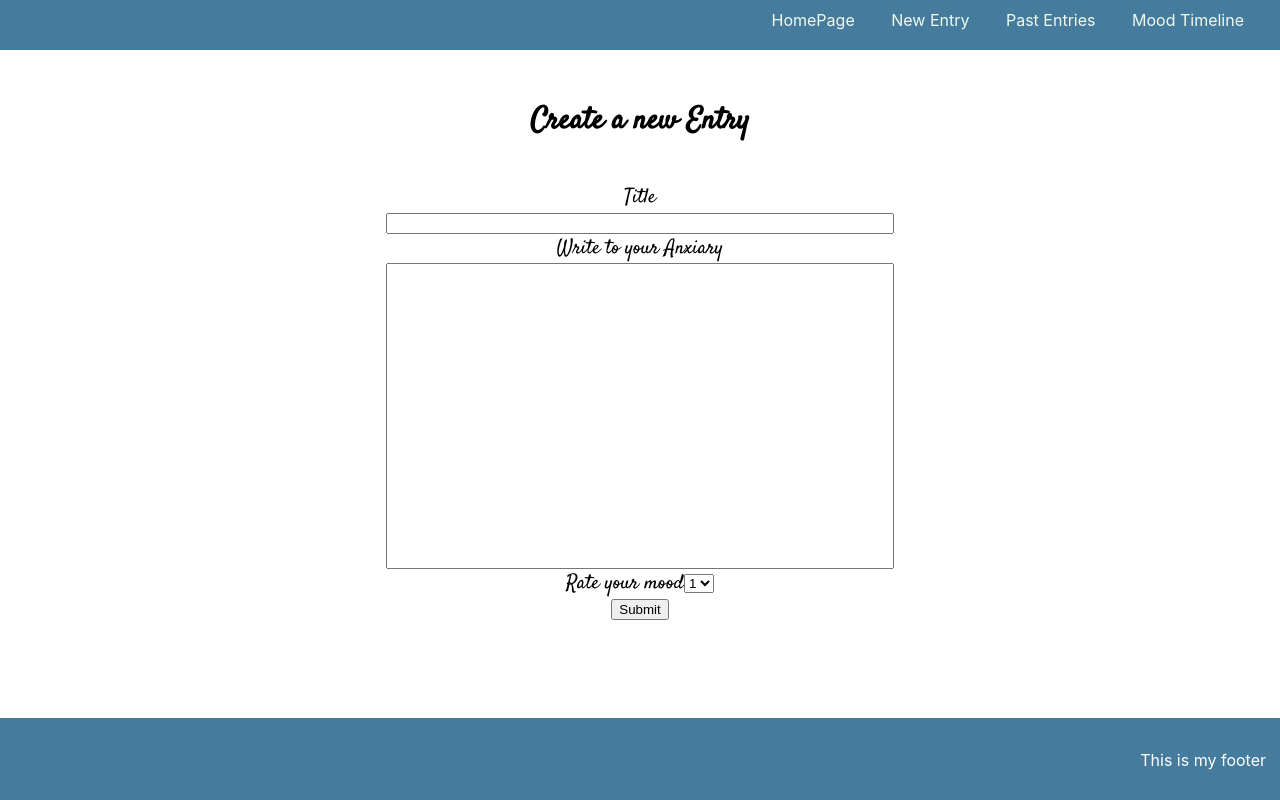
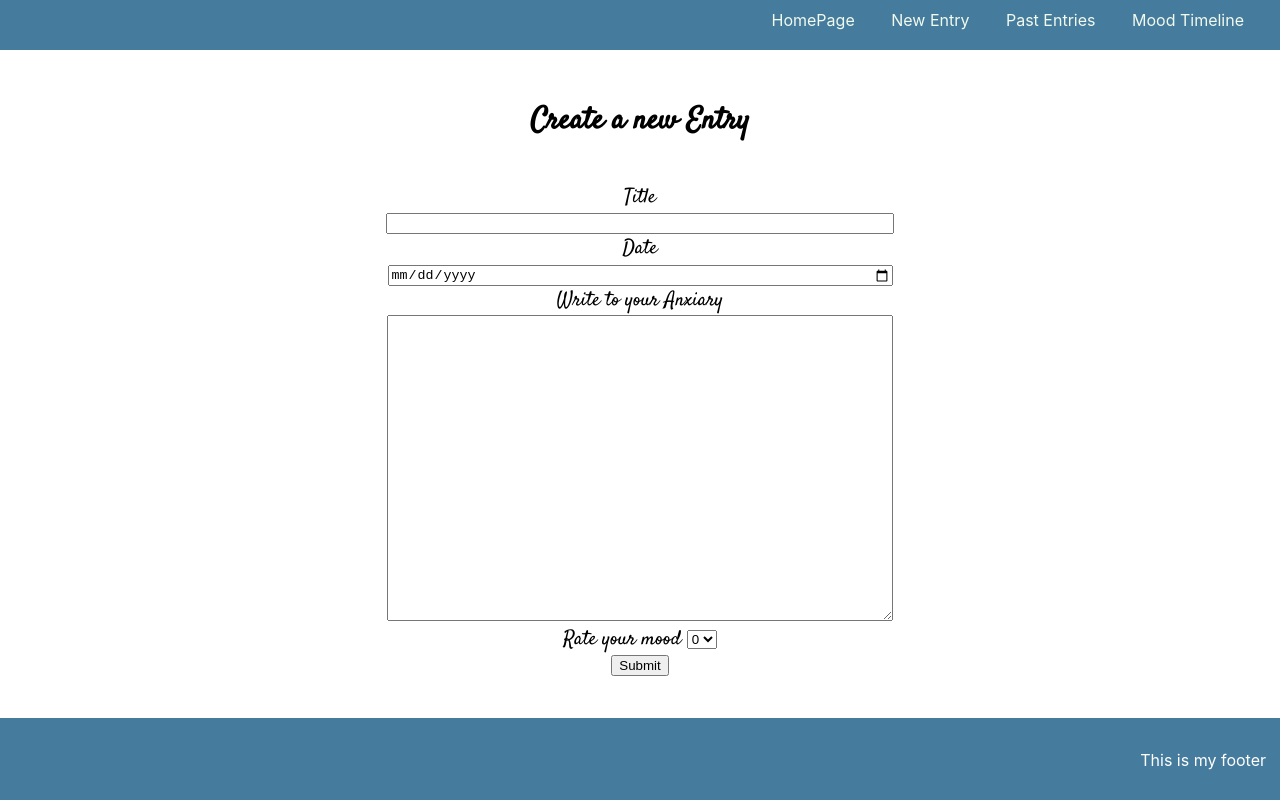
Before and after one commit to arquimidesperez/Anxiary-API, a React (Create React App) app in the folder anxiary-app/: page /newentry in a window 1280 px wide. Built offline with nearby package versions, Linux system fonts and the light colour scheme; no server answers.

Commit message:
pending: working on past entries map

```diff
--- a/anxiary-app/src/App.js
+++ b/anxiary-app/src/App.js
@@ -19,7 +19,7 @@ function App() {
         <Route exact path='/newentry'>
           <NewEntry />
         </Route>
-        <Route exact path='/pastentry'>
+        <Route exact path='/pastentries'>
           <PastEntries />
         </Route>
         <Route exact path='/moodtimeline'>
--- a/anxiary-app/src/components/NewEntry.jsx
+++ b/anxiary-app/src/components/NewEntry.jsx
@@ -1,27 +1,40 @@
-import { useEffect, useState } from 'react';
-import { getEntries } from '../services/api';
+import { useState } from 'react';
+import { useHistory } from 'react-router';
+import { newEntry } from '../services/api';
 import './stylesheets/newentry.css';
 // import { Link } from 'react-router-dom';
 
 export default function CreateEntry(){
 
-  const [entries, setEntries] = useState([]);
+  const defaultObj = {
+    Title: "",
+    Date: "",
+    Entry: "",
+    Mood: ""
+  };
 
-  useEffect(() => {
-    const fetchData = async () => {
-      const res = await getEntries();
-      console.log(res);
-      setEntries(res);
-    };
-    fetchData();
-  }, []);
+  const [input, setInput] = useState(defaultObj);
+  const history = useHistory();
+
 
   const handleChange = (e) => {
+    const { name, value } = e.target;
 
+    setInput((prevInput) => ({
+      ...prevInput,
+      [name]: value,
+    }));
   }
 
+  /**
+   * Need to modify the pastentries to map out the previous entries
+   */
+
   const handleSubmit = async(e) => {
-
+    e.preventDefault();
+    const response = await newEntry(input);
+    console.log(response);
+    history.push("/pastentries")
   }
   /**
    * For Form:
@@ -38,14 +51,19 @@ export default function CreateEntry(){
       <form className = 'EntryForm' onChange={handleChange} onSubmit={handleSubmit}>
         <label className='FormLabels'>Title</label>
         <br />
-        <input type='text' name='title' className='EntryTitle'/>
+        <input type='text' name='Title' className='EntryTitle'/>
+        <br />
+        <label className='FormLabels'>Date</label>
+        <br />
+        <input type='date' name='Date' className='EntryTitle'/>
         <br />
         <label className='FormLabels'>Write to your Anxiary</label>
         <br />
-        <input type='text' name='title' className='Entry' />
+        <textarea type='text' name='Entry' className='Entry' />
         <br />
-        <label className='FormLabels'>Rate your mood</label>
-        <select name='moodScore'>
+        <label className='FormLabels'>Rate your mood </label>
+        <select name='Mood'>
+          <option value='0'>0</option>
           <option value='1'>1</option>
           <option value='2'>2</option>
           <option value='3'>3</option>
--- a/anxiary-app/src/components/PastEntries.jsx
+++ b/anxiary-app/src/components/PastEntries.jsx
@@ -14,4 +14,12 @@ export default function PastEntries() {
     fetchData();
   }, []);
 
+  return (
+    <div>
+      <br />
+      <br />
+      <br />
+      <h3>This is some text</h3>
+    </div>
+  )
 }
```
Also changed, not shown: anxiary-app/src/components/pastentries.css (deleted), anxiary-app/src/components/stylesheets/pastentries.css (added).
